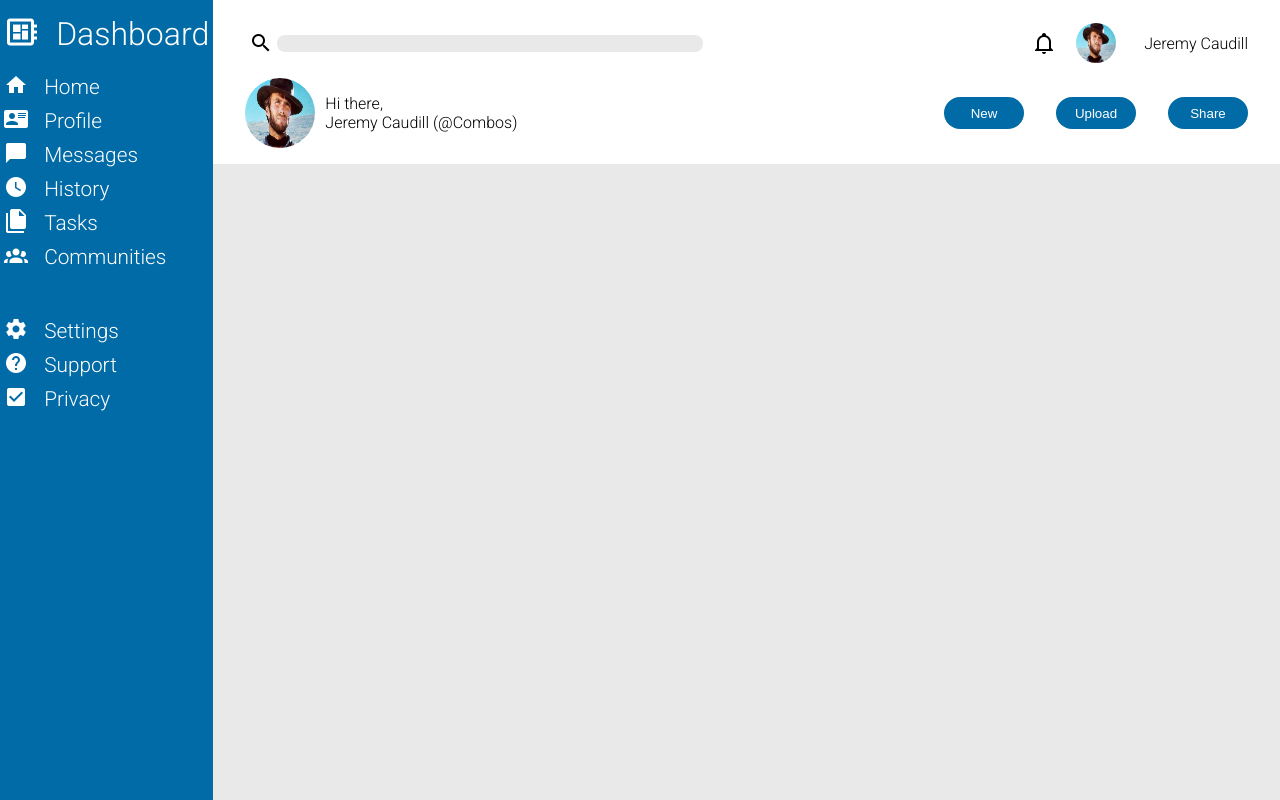
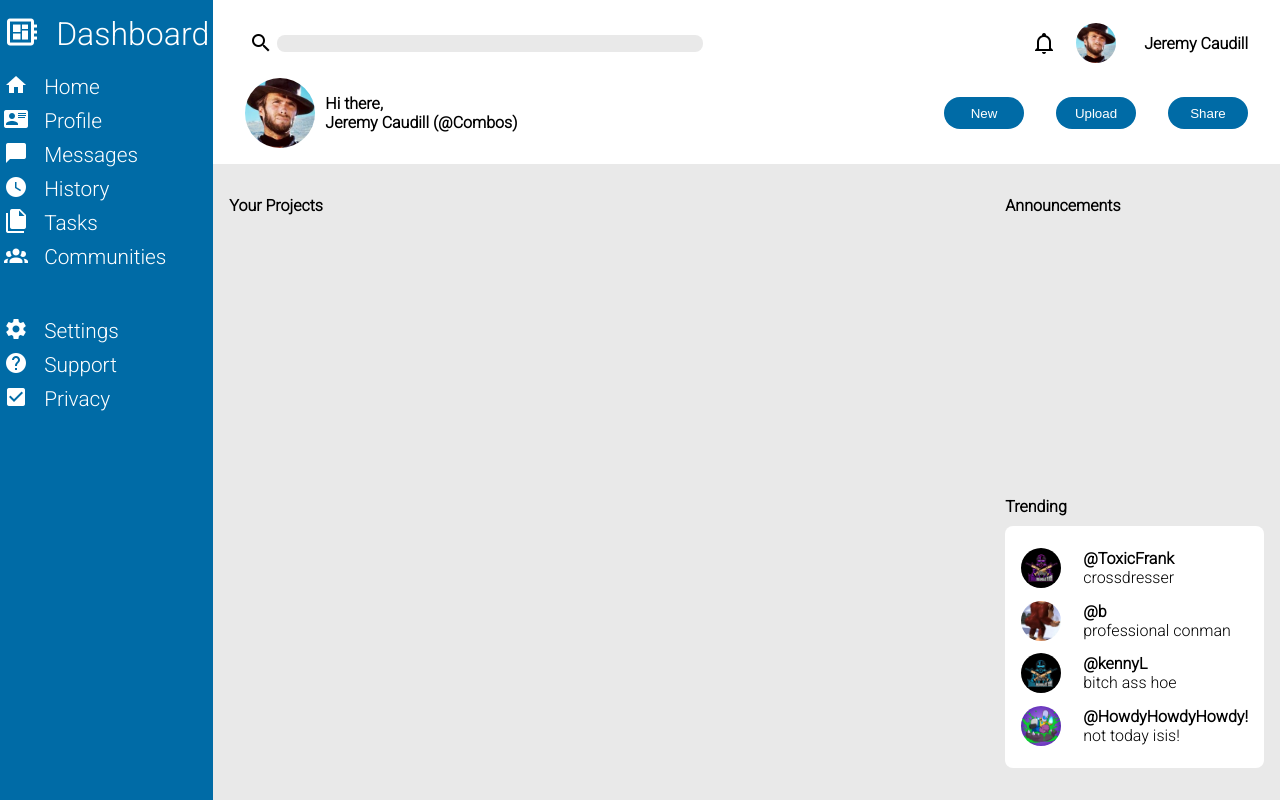
Before and after one commit to Combos0/dashboard-mockup, a plain HTML site: page index.html in a window 1280 px wide. Drawn offline with Linux system fonts and the light colour scheme.

Commit message:
completed trending section.

```diff
--- a/index.html
+++ b/index.html
@@ -58,16 +58,36 @@
             <img src="./icons/search-query.png" id="search-query-icon">
             <input type="text" name="search-bar" id="search-bar">
             <img src="./icons/bell-outline.png" id="notification-bell">
-            <img src="./images/clint.jfif" id="mini-profile-pic">
-            <p id="corner-user-name">Jeremy Caudill</p>
-            <img src="./images/clint.jfif" id="profile-pic">
-            <p id="welcome-text">Hi there,<br>Jeremy Caudill (@Combos) </p>
+            <img src="./images/combosPic.jpg" id="mini-profile-pic">
+            <p id="corner-user-name"><strong>Jeremy Caudill</strong></p>
+            <img src="./images/combosPic.jpg" id="profile-pic">
+            <p id="welcome-text"><strong>Hi there,<br>Jeremy Caudill (@Combos)</strong></p>
             <button class="btn" id="new-btn" type="button">New</button>
             <button class="btn" id="upload-btn" type="button">Upload</button>
             <button class="btn" id="share-btn" type="button">Share</button>
         </div>
         <div id="content-wrapper">
-
+            <div id="project-space">
+                <div id="project-title"><strong>Your Projects</strong></div>
+                <div id="project-grid"></div>
+            </div>
+            <div id="announcements-space">
+                <div id="announcements-title"><strong>Announcements</strong></div>
+                <div id="announcements-grid"></div>
+            </div>
+            <div id="trending-space">
+                <div id="trending-title"><strong>Trending</strong></div>
+                    <div id="trending-grid">
+                        <img src="./images/andyPic.jpg">
+                        <div><strong>@ToxicFrank</strong><br>crossdresser</div>
+                        <img src="./images/bradyPic.jpg">
+                        <div><strong>@b</strong><br>professional conman</div>
+                        <img src="./images/kennyPic.jpg">
+                        <div><strong>@kennyL</strong><br>bitch ass hoe</div>
+                        <img src="./images/wafflesPic.jpg">
+                        <div><strong>@HowdyHowdyHowdy!</strong><br>not today isis!</div>
+                    </div>
+            </div>
         </div>
     </div>
 </body>
--- a/styles.css
+++ b/styles.css
@@ -151,4 +151,53 @@ body {
     grid-column: 2 / 7;
     grid-row: 2 / 7;
     background-color: #E9E9E9;
+    display: grid;
+    grid-template-columns: repeat(1, 1rem) repeat(1, 3fr) repeat(1, 1fr) repeat(1, 1rem);
+    grid-template-rows: repeat(1, 2rem) repeat(1, 1fr) repeat(1, 1rem) repeat(1, 1fr) repeat(1, 2rem);
 }
+
+#project-space {
+    grid-area: 2 / 2 / 5 / 3;
+    display: grid;
+    grid-template-rows: repeat(1, 2rem) repeat(1, 1fr);
+}
+
+#announcements-space {
+    grid-area: 2 / 3 / 3 / 4;
+    display: grid;
+    grid-template-rows: repeat(1, 2rem) repeat(1, 1fr);
+}
+
+#trending-space {
+    grid-area: 4 / 3 / 5 / 4;
+    display: grid;
+    grid-template-rows: repeat(1, 2rem) repeat(1, 1fr);
+    row-gap: 4px;
+
+}
+
+#trending-title {
+    justify-self: start;
+    align-self: center;
+}
+
+#trending-grid {
+    background-color: #FFFFFF;
+    padding: 1rem;
+    border-radius: 8px;
+    display: grid;
+    grid-template-columns: repeat(1, 1fr) repeat(1, 3fr);
+    grid-template-rows: repeat(4, 1fr);
+    column-gap: 0.5rem;
+}
+
+#trending-grid img {
+    width: 40px;
+    height: 40px;
+    border-radius: 50%;
+    align-self: center;
+}
+
+#trending-grid div {
+    align-self: center;
+}
```
Also changed, not shown: images/andyPic.jpg (added), images/bradyPic.jpg (added), images/combosPic.jpg (added), images/kennyPic.jpg (added), images/wafflesPic.jpg (added), 5 other files.
